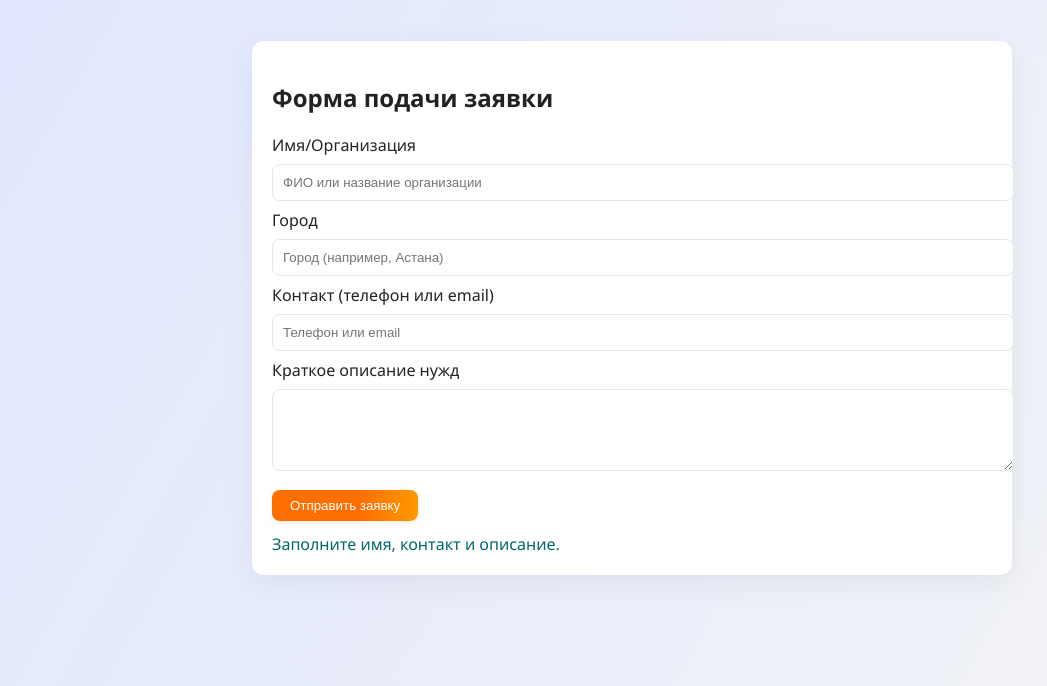
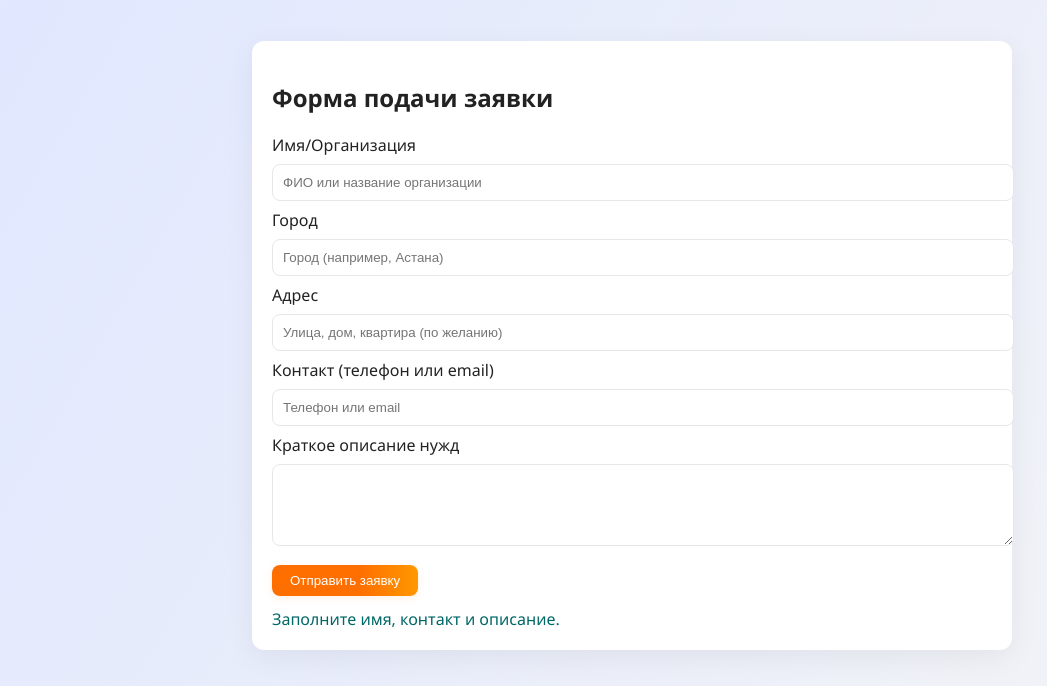
Before and after one commit to Detlayed/volunteer-simple, a plain HTML site: page volunteer-simple/request.html in a window 1280 px wide. Both pictures are taken after a click on the button "Отправить заявку". Shown: the part 114-800 px from the top of the page, without its empty margins (8-1055 px from the left). Drawn offline with Linux system fonts and the light colour scheme.

Commit message:
Add address field to request form and save it in localStorage

```diff
--- a/volunteer-simple/request.html
+++ b/volunteer-simple/request.html
@@ -24,6 +24,8 @@
       <input id="app-name" placeholder="ФИО или название организации" />
   <label>Город</label>
   <input id="app-city" placeholder="Город (например, Астана)" />
+  <label>Адрес</label>
+  <input id="app-address" placeholder="Улица, дом, квартира (по желанию)" />
   <label>Контакт (телефон или email)</label>
   <input id="app-contact" placeholder="Телефон или email" />
       <label>Краткое описание нужд</label>
@@ -36,14 +38,15 @@
     document.getElementById('submit-app').addEventListener('click', ()=>{
   const name=document.getElementById('app-name').value.trim();
   const city=document.getElementById('app-city').value.trim();
+  const address=document.getElementById('app-address').value.trim();
   const contact=document.getElementById('app-contact').value.trim();
   const desc=document.getElementById('app-desc').value.trim();
   if(!name||!contact||!desc){document.getElementById('app-result').textContent='Заполните имя, контакт и описание.';return}
   const apps=JSON.parse(localStorage.getItem('volunteer_apps')||'[]');
-      apps.push({name,city,contact,desc,created:Date.now(),status:'new'});
+  apps.push({name,city,address,contact,desc,created:Date.now(),status:'new'});
       localStorage.setItem('volunteer_apps',JSON.stringify(apps));
   document.getElementById('app-result').textContent='Заявка принята — волонтёры свяжутся с вами.';
-      document.getElementById('app-name').value='';document.getElementById('app-city').value='';document.getElementById('app-contact').value='';document.getElementById('app-desc').value='';
+  document.getElementById('app-name').value='';document.getElementById('app-city').value='';document.getElementById('app-address').value='';document.getElementById('app-contact').value='';document.getElementById('app-desc').value='';
     });
   </script>
 </body>
```
Lines whose indentation alone changed are shown as unchanged.
